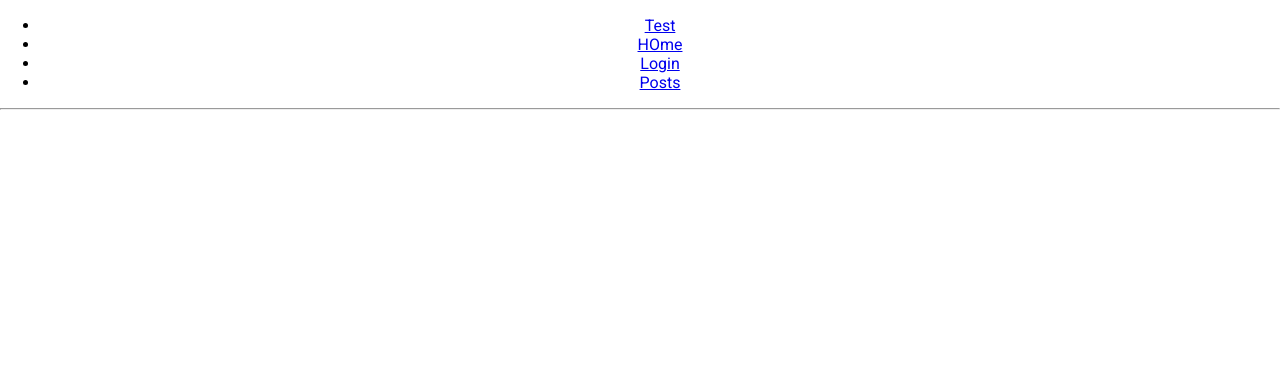
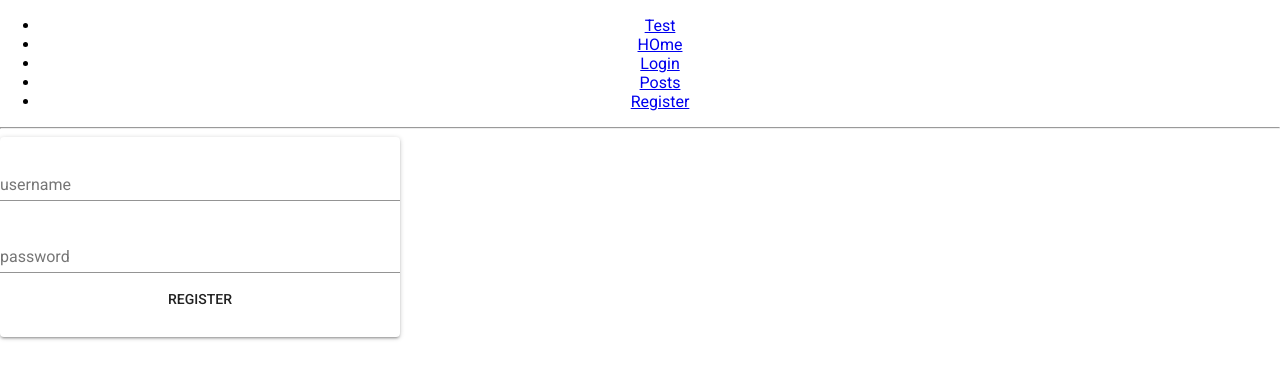
Before and after one commit to sovietspy2/needForSeedFrontend, a React (Create React App) app: page /register in a window 1280 px wide. Shown: the top 378 px of the page. Built offline with nearby package versions, Linux system fonts and the light colour scheme.

Commit message:
added register form

```diff
--- a/package.json
+++ b/package.json
@@ -4,6 +4,7 @@
   "private": true,
   "dependencies": {
     "@material-ui/core": "^3.9.2",
+    "axios": "^0.18.0",
     "react": "^16.7.0",
     "react-dom": "^16.7.0",
     "react-router-dom": "^4.3.1",
--- a/src/App.js
+++ b/src/App.js
@@ -8,6 +8,7 @@ import Test from "./containers/pageTest";
 import Home from "./containers/home";
 import loginPage from "./containers/loginPage";
 import Posts from "./containers/posts";
+import Register from "./containers/register";
 
 class App extends Component {
   render() {
@@ -32,6 +33,9 @@ class App extends Component {
             <li>
               <Link to="/posts">Posts</Link>
             </li>
+            <li>
+            <Link to="/register">Register</Link>
+              </li>
         </ul>
 
         <hr />
@@ -40,6 +44,7 @@ class App extends Component {
           render={props => <Posts {...props} extra={helloText}/>}
         />
         <Route exact path="/" component={Home} />
+        <Route exact path="/register" component={Register} />
         <Route
             path="/test"
             render={props => <Test {...props} extra={helloText} />} />
--- a/src/containers/posts/index.js
+++ b/src/containers/posts/index.js
@@ -5,8 +5,18 @@ export default class posts extends Component {
 
     constructor(props) {
       super(props);
+
+      this.state = {
+        message:"not fetched"
+      }
     }
 
+    componentDidMount() {
+      //GET message from server using fetch api
+      fetch('/api/secret')
+        .then(res => res.text())
+        .then(res => this.setState({message: res}));
+    }
 
 
   render() {
@@ -16,7 +26,9 @@ export default class posts extends Component {
       console.log(this.props);
     return (
       <div>
+        {this.state.message}
         {this.props.match.params.postId}
+
       </div>
     )
   }
--- /dev/null
+++ b/src/containers/posts/styles.css
@@ -0,0 +1,16 @@
+.paper {
+    max-width: 400px !important;
+    width: 400px;
+    height: 200px;
+    display: flex;
+    flexDirection: column;
+    alignItems: center;
+}
+
+.textfield {
+    display: block;
+}
+
+.button {
+    margin-top: 20px important!;
+}
--- /dev/null
+++ b/src/containers/register/index.js
@@ -0,0 +1,59 @@
+import React, { PureComponent } from 'react'
+import TextField from '@material-ui/core/TextField';
+import Button from '@material-ui/core/Button';
+import Paper from '@material-ui/core/Paper';
+import "./styles.css";
+import FormControl from '@material-ui/core/FormControl';
+import axios from "axios";
+
+
+export default class Register extends PureComponent {
+
+
+    constructor() {
+        super();
+        this.state = {username: null, password: null};
+     }
+
+     handleChange = name => event => {
+        this.setState({ [name]: event.target.value });
+      };
+
+
+     handleSubmit = (event) => {
+        event.preventDefault();
+        this.register();
+        console.log(this.state.username, this.state.password);
+        console.log("uh oh submitted");
+     }
+
+     register() {
+        axios.post('/api/register', {
+            username: this.state.username,
+            password: this.state.password
+          })
+          .then(function (response) {
+            console.log(response);
+          })
+          .catch(function (error) {
+            console.log(error);
+          });
+     }
+
+  render() {
+
+    return (
+      <Paper className="paper">
+        <form onSubmit={this.handleSubmit}>
+            <FormControl margin="normal" required fullWidth>
+              <TextField className="textfield" label="username" onChange={this.handleChange("username")} />
+            </FormControl>
+          <FormControl margin="normal" required fullWidth>
+              <TextField className="textfield"  label="password" type="password" onChange={this.handleChange("password")} />
+          </FormControl>
+          <Button className="button" type="submit">Register</Button>
+        </form>
+      </Paper>
+    )
+  }
+}
--- /dev/null
+++ b/src/containers/register/styles.css
@@ -0,0 +1,16 @@
+.paper {
+    max-width: 400px !important;
+    width: 400px;
+    height: 200px;
+    display: flex;
+    flexDirection: column;
+    alignItems: center;
+}
+
+.textfield {
+    display: block;
+}
+
+.button {
+    margin-top: 20px important!;
+}
```
Also changed, not shown: 1 other file (tests, documents, lock files or other folders).
